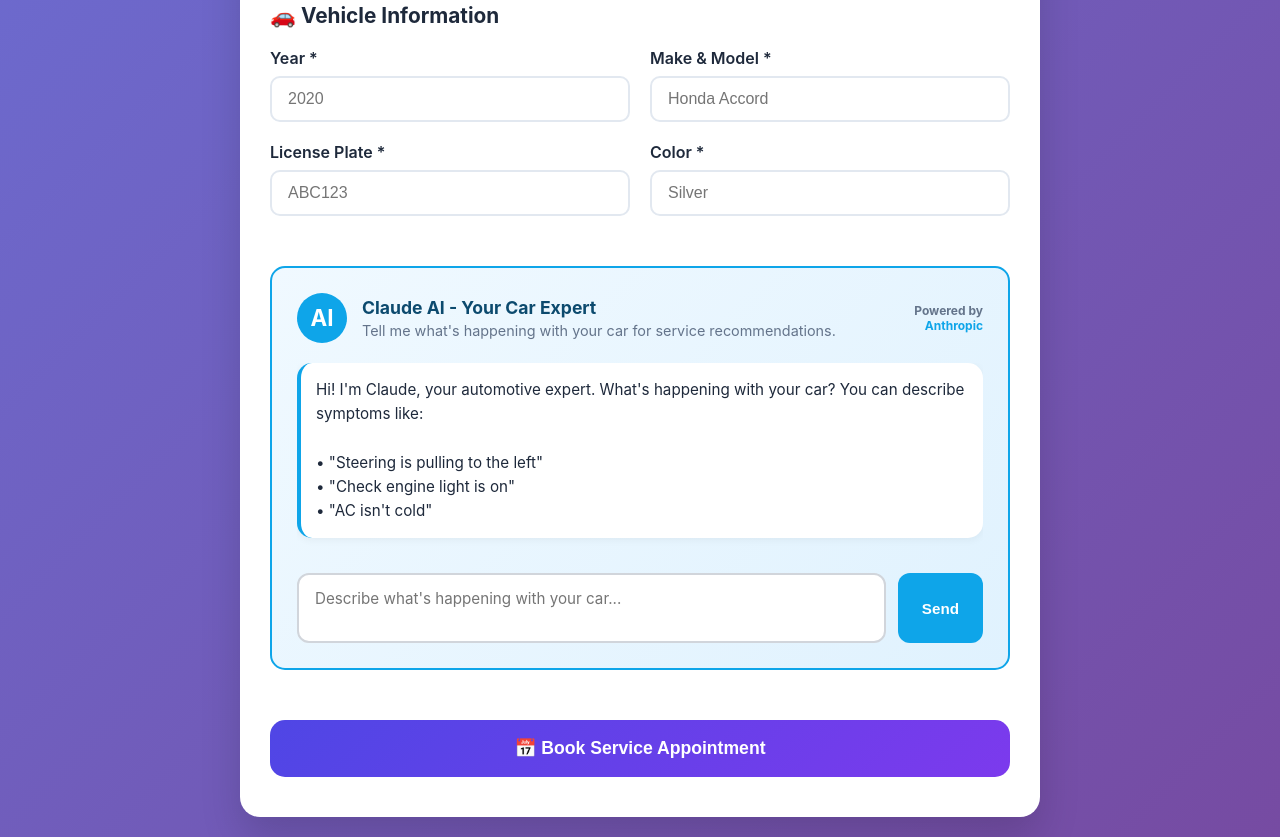
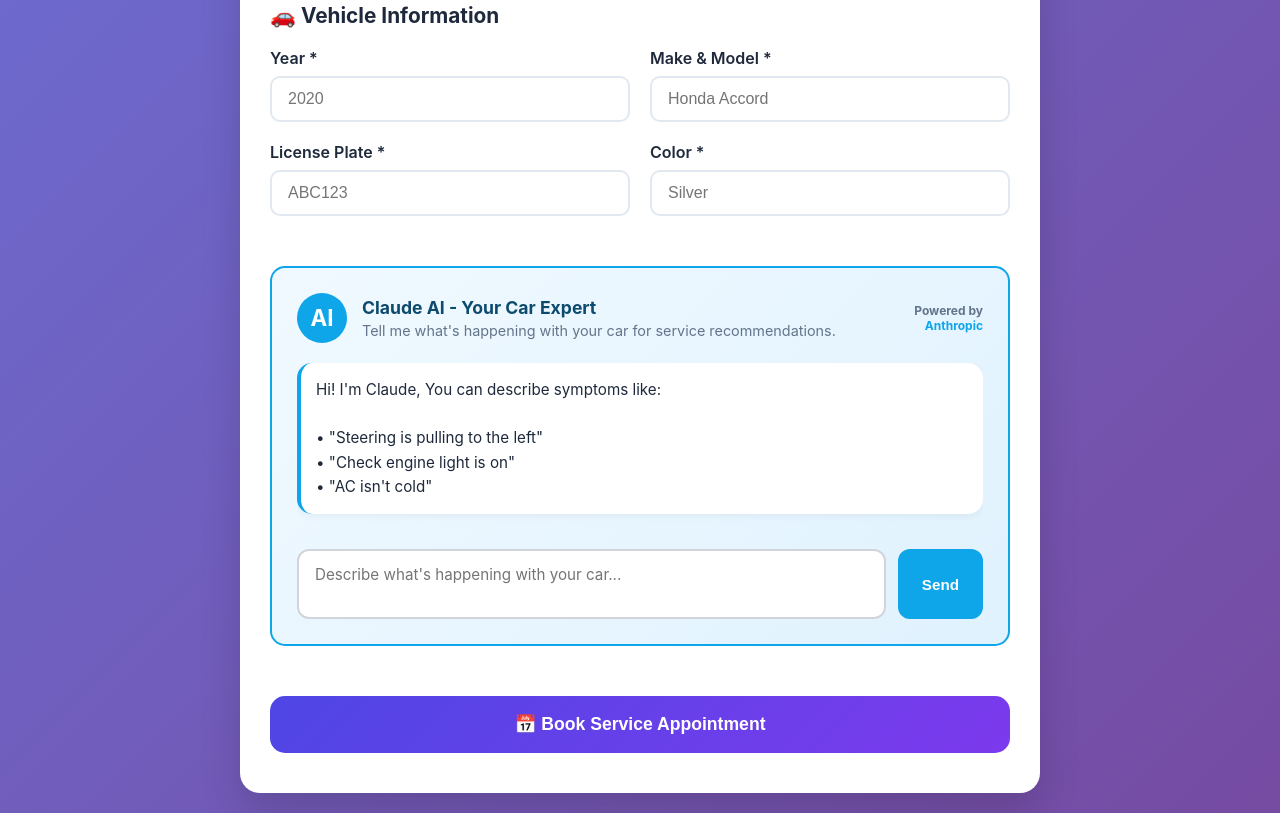
Before and after one commit to tombennin/dontpark-customer, a plain HTML site: page index.html in a window 1280 px wide. Shown: the part 1457-2294 px from the top of the page. After the commit the page ends 2270 px from the top, so only its background shows below. Drawn offline with nearby package versions, Linux system fonts and the light colour scheme; some packages are replaced by stand-ins of ours.

Commit message:
Update index.html shorten Claude sentence

```diff
--- a/index.html
+++ b/index.html
@@ -481,7 +481,7 @@
                     <div class="chat-messages" id="chatMessages">
                         <div class="message claude-message">
                             <div class="message-content">
-                                Hi! I'm Claude, your automotive expert. What's happening with your car? You can describe symptoms like:
+                                Hi! I'm Claude, You can describe symptoms like:
                                 <br><br>
                                 • "Steering is pulling to the left"<br>
                                 • "Check engine light is on"<br>
```
